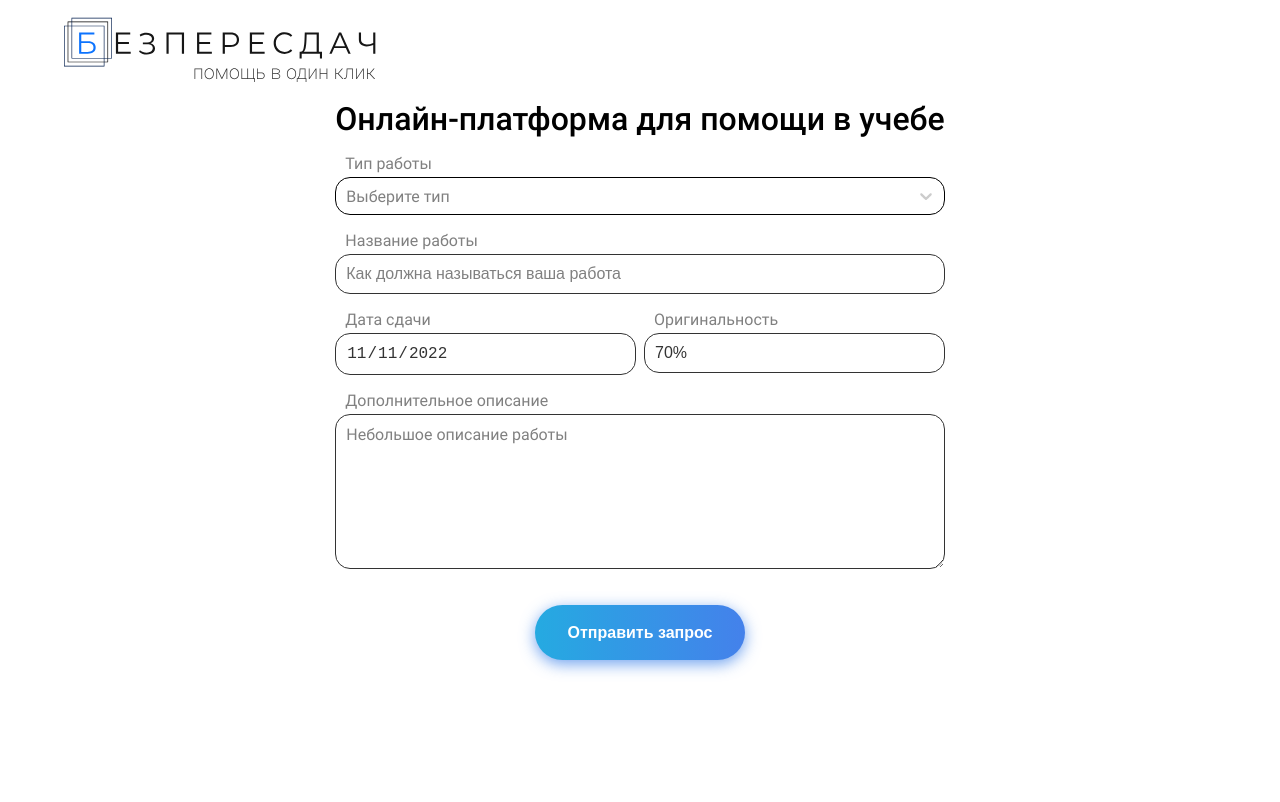
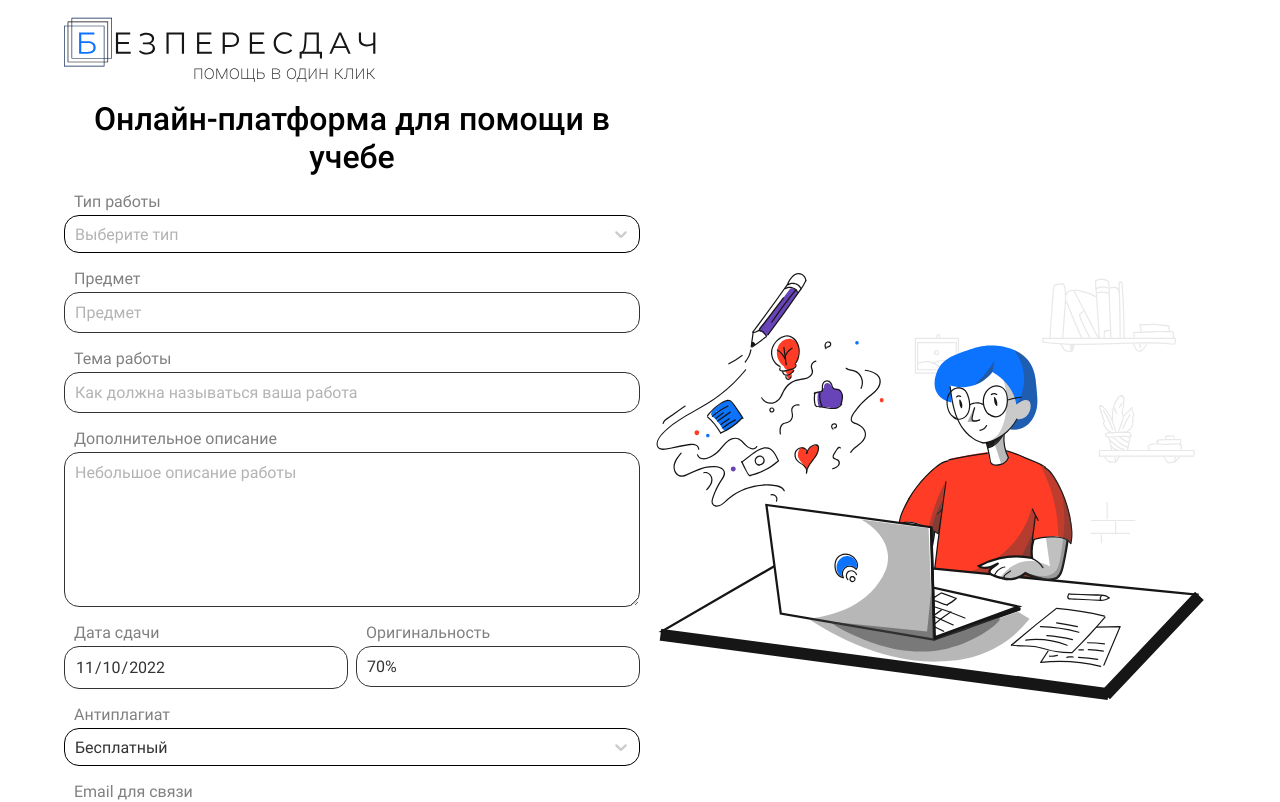
Before and after one commit to bezperesdach/bezperesdach_frontend, a Next.js app: page / in a window 1280 px wide. Shown: the top 802 px of the page. Built offline with nearby package versions, Linux system fonts and the light colour scheme.

Commit message:
feat: hero component

```diff
--- a/components/hero/components/project-type-field/project-type-field.tsx
+++ b/components/hero/components/project-type-field/project-type-field.tsx
@@ -4,24 +4,35 @@ import Select from "react-select";
 import { Options, OnChangeValue, StylesConfig } from "react-select";
 
 const selectStyle: StylesConfig<Option | Option[] | string, boolean> = {
-  control: (provided, state) => {
-    // none of react-select's styles are passed to <Control />
+  control: (provided, _) => {
     return {
       ...provided,
       borderColor: "#000",
     };
   },
-  menu: (provided, state) => {
-    // const { selectProps } = state;
-
+  placeholder: (provided, _) => {
+    return {
+      ...provided,
+      color: "hsl(0, 0%, 70%)",
+    };
+  },
+  menu: (provided, _) => {
     return {
       ...provided,
       borderRadius: 0,
+      maxHeight: "200px",
+    };
+  },
+  menuList: (provided, _) => {
+    return {
+      ...provided,
+      borderRadius: 0,
+      maxHeight: "200px",
     };
   },
 };
 
-interface Option {
+export interface Option {
   label: string;
   value: string;
 }
@@ -29,7 +40,10 @@ interface Option {
 interface CustomSelectProps extends FieldProps {
   options: Options<Option>;
   isMulti?: boolean;
+  isSearchable?: boolean;
   className?: string;
+  filterOption?: () => boolean;
+  onInputChange?: (e: string) => void;
   placeholder?: string;
   borderRadius?: number;
 }
@@ -42,6 +56,9 @@ export const ProjectTypeSelect = ({
   form,
   options,
   isMulti = false,
+  isSearchable = true,
+  filterOption,
+  onInputChange,
 }: CustomSelectProps) => {
   const onChange = (option: OnChangeValue<Option | Option[] | string, boolean>) => {
     form.setFieldValue(field.name, isMulti ? (option as Option[]).map((item: Option) => item.value) : (option as Option).value);
@@ -76,7 +93,10 @@ export const ProjectTypeSelect = ({
       }}
       instanceId={useId()}
       styles={selectStyle}
+      isSearchable={isSearchable}
       noOptionsMessage={({ inputValue }) => (!inputValue ? "" : "Тип не найден")}
+      filterOption={filterOption}
+      onInputChange={onInputChange}
     />
   );
 };
--- a/components/hero/hero.module.css
+++ b/components/hero/hero.module.css
@@ -5,6 +5,21 @@
 
 .hero-title {
   text-align: center;
+}
+
+.form-container {
+  display: flex;
+}
+
+.image-container {
+  width: 100%;
+  padding-top: 80px;
+  flex: 1 1 0;
+}
+
+.image {
+  object-fit: contain;
+  width: 100%;
 }
 
 .form {
@@ -75,27 +90,78 @@
   padding: 10px;
   border: none;
   color: hsl(0, 0%, 20%);
-  font: "Roboto";
+  font-family: "Roboto";
   font-size: 16px;
   border-radius: inherit;
   min-height: inherit;
 }
 
 .input::placeholder {
-  color: hsl(0, 0%, 50%);
+  color: hsl(0, 0%, 70%);
 }
 
 .input:-ms-input-placeholder {
-  color: hsl(0, 0%, 50%);
+  color: hsl(0, 0%, 70%);
 }
 
 .input::-ms-input-placeholder {
-  color: hsl(0, 0%, 50%);
+  color: hsl(0, 0%, 70%);
 }
 
 .error-label {
   color: rgb(187, 62, 62);
   padding-left: 10px;
+}
+
+.modal-overlay {
+  display: flex;
+  position: fixed;
+  top: 0;
+  left: 0;
+  bottom: 0;
+  right: 0;
+  justify-content: center;
+  align-items: center;
+  background-color: hsla(0, 0%, 20%, 80%);
+}
+
+.modal {
+  display: flex;
+  flex-direction: column;
+  justify-content: center;
+  align-items: center;
+  text-align: center;
+  padding: 32px 32px 16px 32px;
+  gap: 32px;
+  background: #ffffff;
+  box-shadow: 0px 8px 24px rgba(129, 135, 189, 0.15);
+  border-radius: 30px;
+}
+
+@media screen and (min-width: 1366px) {
+  .hero {
+    padding-top: 8px;
+  }
+
+  .form-container {
+    gap: 32px;
+  }
+}
+
+@media screen and (min-width: 1024px) {
+  .hero {
+    flex-basis: 50%;
+  }
+
+  .image-container {
+    flex-basis: 50%;
+  }
+}
+
+@media screen and (max-width: 1023px) {
+  .image-container {
+    display: none;
+  }
 }
 
 @media screen and (max-width: 760px) {
@@ -105,4 +171,8 @@
     text-align: left;
     width: 100%;
   }
+
+  .image-container {
+    display: none;
+  }
 }
--- a/components/hero/hero.tsx
+++ b/components/hero/hero.tsx
@@ -1,59 +1,144 @@
-import React from "react";
+import React, { useState } from "react";
+
+import Image from "next/image";
 import { Formik, Form, Field, ErrorMessage } from "formik";
 import * as Yup from "yup";
 
+import heroImage from "public/images/hero.svg";
+
+import { Button } from "../button/button";
 import { ProjectTypeSelect } from "./components/project-type-field/project-type-field";
+import { createOrder } from "../../api/api";
 
 import styles from "./hero.module.css";
-import { Button } from "../button/button";
-
-interface IFields {
-  projectType: string;
-  projectName: string;
-  dueDate: string;
-  originality: string;
-  description: string;
-}
+import Portal from "../portal/portal";
 
 const nextWeek = () => {
   const now = new Date();
-  const twoWeeks = new Date(now.getTime() + 14 * 24 * 60 * 60 * 1000);
+  const twoWeeks = new Date(now.getTime() + 13 * 24 * 60 * 60 * 1000);
   return twoWeeks;
 };
 
-const initialValue: IFields = {
+const initialValue: IOrder = {
   projectType: "",
+  subject: "",
   projectName: "",
+  description: "",
   dueDate: nextWeek().toLocaleDateString("en-CA"),
   originality: "70%",
-  description: "",
+  antiPlagiarism: "Бесплатный",
+  email: "",
 };
 
 const RequestProjectSchema = Yup.object().shape({
   projectType: Yup.string().required("Обязательное поле"),
+  subject: Yup.string().required("Обязательное поле"),
   projectName: Yup.string().required("Обязательное поле"),
   dueDate: Yup.string().required("Обязательное поле"),
   originality: Yup.string().required("Обязательное поле"),
+  antiPlagiarism: Yup.string().required("Обязательное поле"),
+  email: Yup.string().email("Неверный email").required("Обязательное поле"),
 });
 
-const options = [
-  { value: "Вкр", label: "Вкр" },
+const typeOptionsInit = [
   { value: "Дипломная работа", label: "Дипломная работа" },
-  { value: "Хд", label: "Хд" },
+  { value: "Бизнес-план", label: "Бизнес-план" },
+  { value: "Доклад", label: "Доклад" },
+  { value: "Докторская диссертация", label: "Докторская диссертация" },
+  { value: "Кандидатская диссертация", label: "Кандидатская диссертация" },
+  { value: "Кейсы", label: "Кейсы" },
+  { value: "Консультация", label: "Консультация" },
+  { value: "Контрольная работа", label: "Контрольная работа" },
+  { value: "Курсовая работа", label: "Курсовая работа" },
+  { value: "Лабораторная работа", label: "Лабораторная работа" },
+  { value: "Магистерская работа", label: "Магистерская работа" },
+  { value: "Методические инструкции", label: "Магистерская инструкции" },
+  { value: "Монография", label: "Монография" },
+  { value: "НИР", label: "НИР" },
+  { value: "Онлайн помощь", label: "Онлайн помощь" },
+  { value: "Ответы на билеты", label: "Ответы на билеты" },
+  { value: "Отчет по практике", label: "Отчет по практике" },
+  { value: "Перевод с иностранного языка", label: "Перевод с иностранного языка" },
+  { value: "Повышение оригинальности", label: "Повышение оригинальности" },
+  { value: "Подбор литературы", label: "Подбор литературы" },
+  { value: "Подготовка к экзамену", label: "Подготовка к экзамену" },
+  { value: "Поиск информации", label: "Поиск информации" },
+  { value: "Презентация", label: "Презентация" },
+  { value: "Программирование", label: "Программирование" },
+  { value: "Реферат", label: "Реферат" },
+  { value: "Рецензия", label: "Рецензия" },
+  { value: "Сочинение", label: "Сочинение" },
+  { value: "Статья", label: "Статья" },
+  { value: "Тесты", label: "Тесты" },
+  { value: "Чертеж", label: "Чертеж" },
+  { value: "Эссе", label: "Эссе" },
+  { value: "Другое", label: "Другое" },
 ];
 
+const antiPlagiarismOptions = [
+  { value: "Бесплатный", label: "Бесплатный" },
+  { value: "Платный", label: "Платный" },
+];
+
+// TODO maybe use multiple different method of contacting user
+// const contactOptions = [
+//   { value: "Telegram", label: "Telegram" },
+//   { value: "Whatsapp", label: "Whatsapp" },
+//   { value: "Vk", label: "Vk" },
+//   { value: "Email", label: "Email" },
+//   { value: "Facebook", label: "Facebook" },
+// ];
+
 export const Hero = () => {
+  const [sendOrder, setSendOrder] = useState({
+    loading: false,
+    isModal: false,
+  });
+  const [typeOptions, setTypeOptions] = useState(typeOptionsInit);
+
+  const filterAllOptions = (rawInput: string) => {
+    const filteredOptions = typeOptionsInit.filter((option) => option.label.toLowerCase().includes(rawInput.toLowerCase()));
+
+    if (filteredOptions.length === 0) {
+      filteredOptions.push({ value: "Другое", label: "Другое" });
+    }
+
+    setTypeOptions(filteredOptions);
+  };
+
   return (
+    <div className={styles.hero}>
+      <div className={styles["form-container"]}>
         <div className={styles.hero}>
           <h1 className={styles["hero-title"]}>Онлайн-платформа для помощи в учебе</h1>
           <Formik
             initialValues={initialValue}
             validationSchema={RequestProjectSchema}
-        onSubmit={(values, { setSubmitting }) => {
-          setTimeout(() => {
-            alert(JSON.stringify(values, null, 2));
+            onSubmit={(values, { setSubmitting, resetForm }) => {
+              createOrder(
+                values,
+                () => {
+                  setSendOrder((prevState) => {
+                    return { ...prevState, loading: true };
+                  });
+                },
+                () => {
+                  setSendOrder((prevState) => {
+                    return { ...prevState, loading: false, isModal: true };
+                  });
+                  resetForm();
                   setSubmitting(false);
-          }, 400);
+                },
+                () => {
+                  setSendOrder((prevState) => {
+                    return { ...prevState, loading: false };
+                  });
+                  setSubmitting(false);
+                },
+                () => {
+                  console.log("error clear");
+                }
+              );
             }}
           >
             {({ isSubmitting, setFieldValue, values }) => (
@@ -62,11 +147,13 @@ export const Hero = () => {
                   <label className={styles.label}>Тип работы</label>
                   <Field
                     name="projectType"
-                options={options}
+                    options={typeOptions}
                     component={ProjectTypeSelect}
                     borderRadius={15}
                     placeholder="Выберите тип"
                     isMulti={false}
+                    filterOption={() => true}
+                    onInputChange={(e: string) => filterAllOptions(e)}
                     disabled={isSubmitting}
                   />
 
@@ -74,7 +161,15 @@ export const Hero = () => {
                 </div>
 
                 <div className={styles["form-item"]}>
-              <label className={styles.label}>Название работы</label>
+                  <label className={styles.label}>Предмет</label>
+                  <div className={styles["input-container"]}>
+                    <Field className={styles.input} type="text" name="subject" placeholder="Предмет" disabled={isSubmitting} />
+                  </div>
+                  <ErrorMessage className={styles["error-label"]} name="subject" component="div" />
+                </div>
+
+                <div className={styles["form-item"]}>
+                  <label className={styles.label}>Тема работы</label>
                   <div className={styles["input-container"]}>
                     <Field
                       className={styles.input}
@@ -85,6 +180,22 @@ export const Hero = () => {
                     />
                   </div>
                   <ErrorMessage className={styles["error-label"]} name="projectName" component="div" />
+                </div>
+
+                <div className={styles["form-item"]}>
+                  <label className={styles.label}>Дополнительное описание</label>
+                  <div className={styles["input-container"]}>
+                    <Field
+                      className={styles.input}
+                      type="text"
+                      component="textarea"
+                      rows="7"
+                      name="description"
+                      placeholder="Небольшое описание работы"
+                      disabled={isSubmitting}
+                    />
+                  </div>
+                  <ErrorMessage className={styles["error-label"]} name="description" component="div" />
                 </div>
 
                 <div className={styles["date-orig"]}>
@@ -135,27 +246,67 @@ export const Hero = () => {
                 </div>
 
                 <div className={styles["form-item"]}>
-              <label className={styles.label}>Дополнительное описание</label>
+                  <label className={styles.label}>Антиплагиат</label>
+                  <Field
+                    name="antiPlagiarism"
+                    options={antiPlagiarismOptions}
+                    component={ProjectTypeSelect}
+                    borderRadius={15}
+                    placeholder="Выберите тип антиплагиата"
+                    isMulti={false}
+                    isSearchable={false}
+                    disabled={isSubmitting}
+                  />
+
+                  <ErrorMessage className={styles["error-label"]} name="antiPlagiarism" component="div" />
+                </div>
+
+                <div className={styles["form-item"]}>
+                  <label className={styles.label}>Email для связи</label>
                   <div className={styles["input-container"]}>
                     <Field
                       className={styles.input}
-                  type="text"
-                  component="textarea"
-                  rows="7"
-                  name="description"
-                  placeholder="Небольшое описание работы"
+                      type="email"
+                      name="email"
+                      placeholder="example@example.com"
                       disabled={isSubmitting}
                     />
                   </div>
-              <ErrorMessage className={styles["error-label"]} name="description" component="div" />
+
+                  <ErrorMessage className={styles["error-label"]} name="email" component="div" />
                 </div>
 
-            <Button type="submit" disabled={isSubmitting} style={{ alignSelf: "center" }}>
+                <Button type="submit" disabled={isSubmitting} loading={sendOrder.loading} style={{ alignSelf: "center" }}>
                   Отправить запрос
                 </Button>
               </Form>
             )}
           </Formik>
         </div>
+        <div className={styles["image-container"]}>
+          <Image className={styles.image} src={heroImage} priority={true} alt="hero" />
+        </div>
+        {sendOrder.isModal && (
+          <Portal>
+            <div className={styles["modal-overlay"]}>
+              <div className={styles.modal}>
+                <h1>Заявка успешно оставлена!</h1>
+                <p>Мы скоро свяжемся с вами!</p>
+                <Button
+                  type="button"
+                  onClick={() =>
+                    setSendOrder((prevState) => {
+                      return { ...prevState, isModal: false };
+                    })
+                  }
+                >
+                  Закрыть
+                </Button>
+              </div>
+            </div>
+          </Portal>
+        )}
+      </div>
+    </div>
   );
 };
```
Also changed, not shown: public/images/hero.svg (added). Lines whose indentation alone changed are shown as unchanged.
